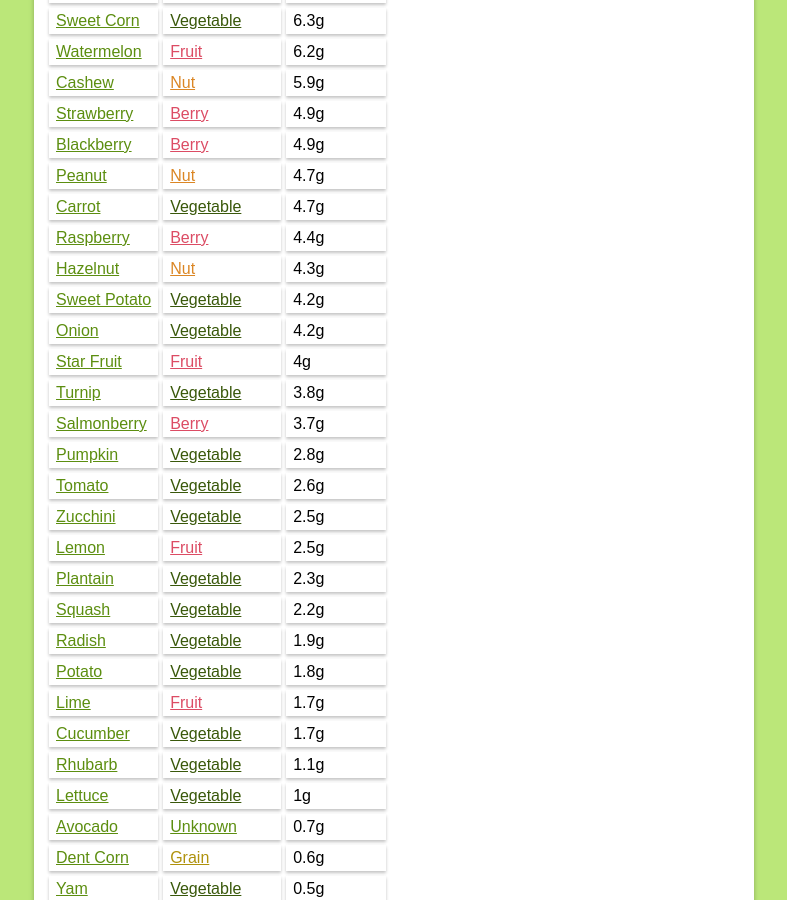
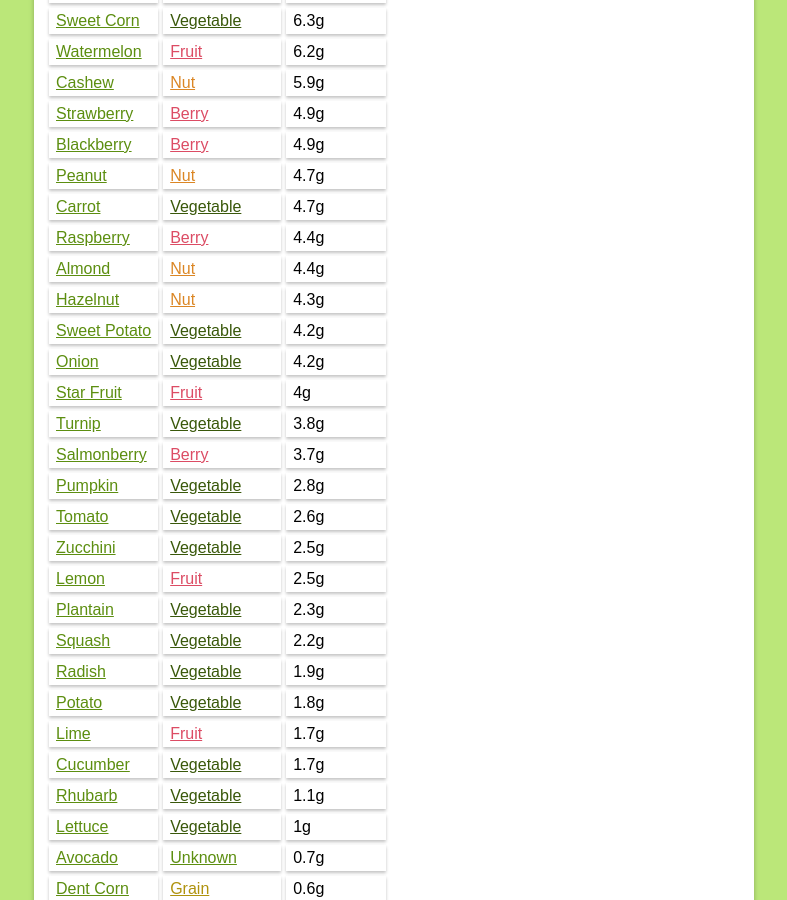
Before and after one commit to mminer237/fruitorvegetable, a Jekyll site: the page built from _pages/sugar-content-table.html, in a window 1280 px wide and 900 px high, scrolled down 774 px. Shown: the whole window, without its empty margins (246-1033 px from the left). Built offline with Jekyll 4.4.1, drawn with Linux system fonts in a browser that asks for light colours.

Commit message:
Add almond sugar

```diff
--- a/_items/almond.md
+++ b/_items/almond.md
@@ -6,6 +6,7 @@ culinarily: nut
 image: assets/images/almonds.png
 image_caption: <a href="https://commons.wikimedia.org/wiki/File:Almonds.png">Photo by M. Verkerk</a> under <a href="https://creativecommons.org/licenses/by-sa/2.5/deed.en">CC-BY-SA-2.5</a>
 speakables: [".speakable"]
+sugar: 4.4
 ---
 Almonds are popular nuts for many people. They are found in nut mixes, by themselves, and almond milk is the most popular nut milk. However, almonds do not actually meet the botanical definition of "nuts." The first requirement for almonds to be a nut botanically would be to comprise the entire fruit of the plant, meaning to be the whole ripened ovary. Botanical nuts have a hard shell surrounding the seed inside, but no flesh outside that. This is not the case with almonds. Almonds are the hard seed of a [drupe]({% link _types/drupe.html %}), much like the pit of a [peach]({% link _items/peach.md %}). Almonds grow with a shell, but there is a fleshy layer between it and the seed, meaning it is not a nut. The part of the almond typically purchased is just the seed, without any shell even.
 
```
